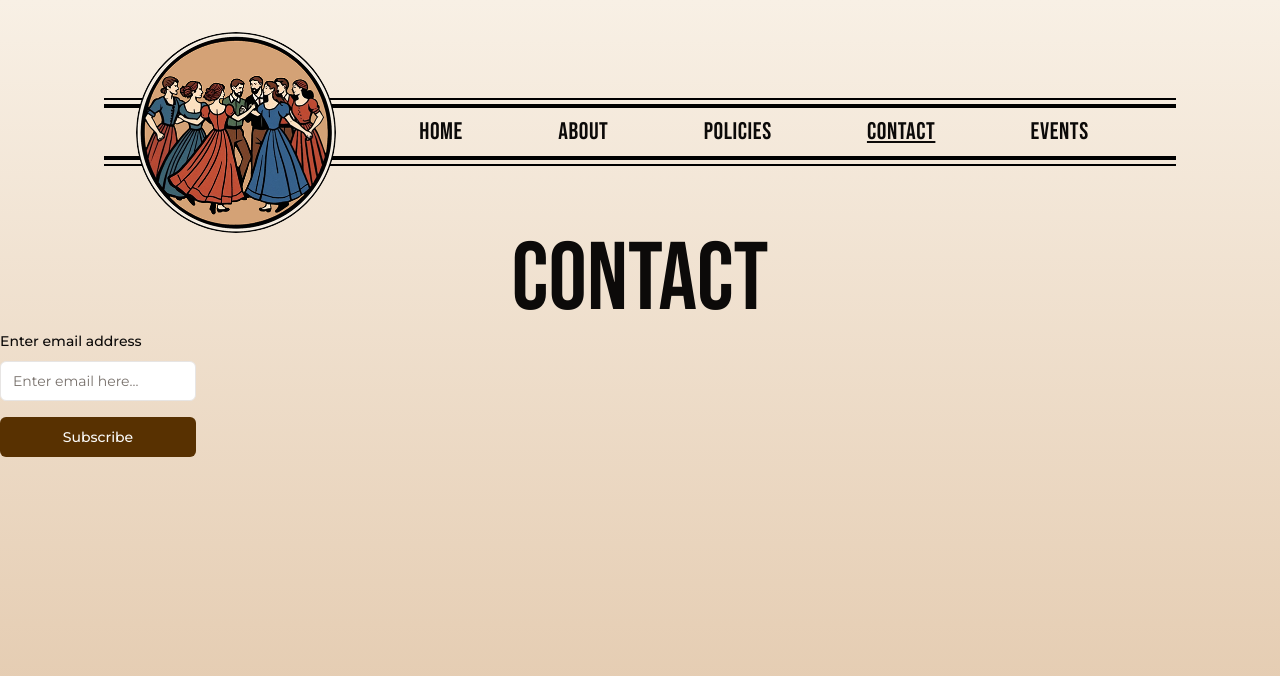
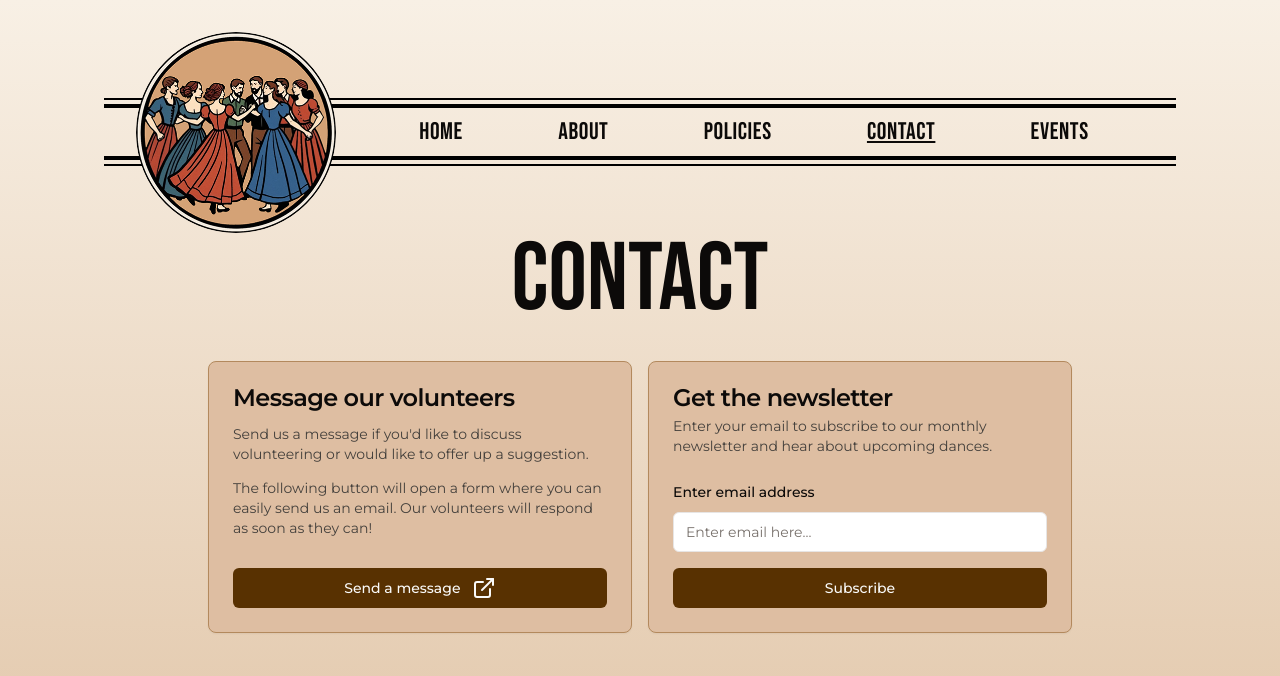
Before and after one commit to santacruzcontra/homepage, a Next.js app: page /contact in a window 1280 px wide. Shown: the top 676 px of the page. Built offline with nearby package versions, Linux system fonts and the light colour scheme.

Commit message:
Contact page is done I think! Now includes a link to the Google form for sending messages, as well as the email entry form to subscribe to our newsletter

```diff
--- a/src/app/contact/page.tsx
+++ b/src/app/contact/page.tsx
@@ -1,11 +1,56 @@
+import {
+  Card,
+  CardContent,
+  CardDescription,
+  CardHeader,
+  CardTitle,
+} from "~/components/ui/card";
 import { PageTitle } from "../components/PageTitle";
 import { SubscribeEmailForm } from "./SubscribeEmailForm";
+import { Button } from "~/components/ui/button";
+import Link from "next/link";
+import { env } from "~/env";
+import { ExternalLinkIcon } from "lucide-react";
 
 export default function ContactPage() {
   return (
     <>
       <PageTitle>Contact</PageTitle>
-      <SubscribeEmailForm />
+      <div className="m-auto grid max-w-md grid-cols-1 items-stretch justify-start gap-4 p-4 desktop:mt-4 desktop:max-w-4xl desktop:grid-cols-2">
+        <Card className="flex flex-col justify-between">
+          <CardHeader className="gap-2">
+            <CardTitle>Message our volunteers</CardTitle>
+            <CardDescription className="text-stone-700">
+              Send us a message if you&apos;d like to discuss volunteering or
+              would like to offer up a suggestion.
+            </CardDescription>
+            <CardDescription className="text-stone-700">
+              The following button will open a form where you can easily send us
+              an email. Our volunteers will respond as soon as they can!
+            </CardDescription>
+          </CardHeader>
+          <CardContent>
+            <Link href={env.GOOGLE_CONTACT_FORM_URL} target="_blank">
+              <Button className="w-full">
+                Send a message&nbsp;&nbsp;&nbsp;
+                <ExternalLinkIcon />
+              </Button>
+            </Link>
+          </CardContent>
+        </Card>
+        <Card>
+          <CardHeader>
+            <CardTitle>Get the newsletter</CardTitle>
+            <CardDescription className="max-w-sm text-stone-700">
+              Enter your email to subscribe to our monthly newsletter and hear
+              about upcoming dances.
+            </CardDescription>
+          </CardHeader>
+          <CardContent>
+            <SubscribeEmailForm />
+          </CardContent>
+        </Card>
+      </div>
     </>
   );
 }
```
